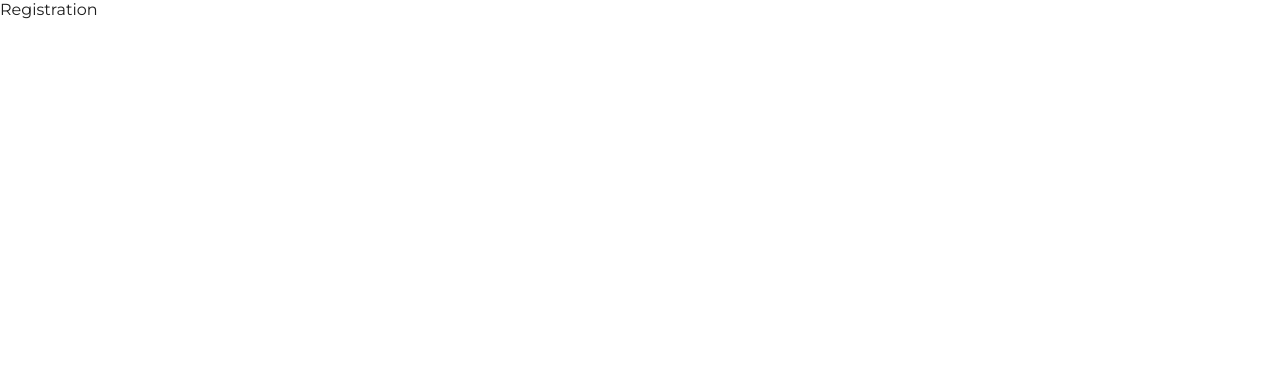
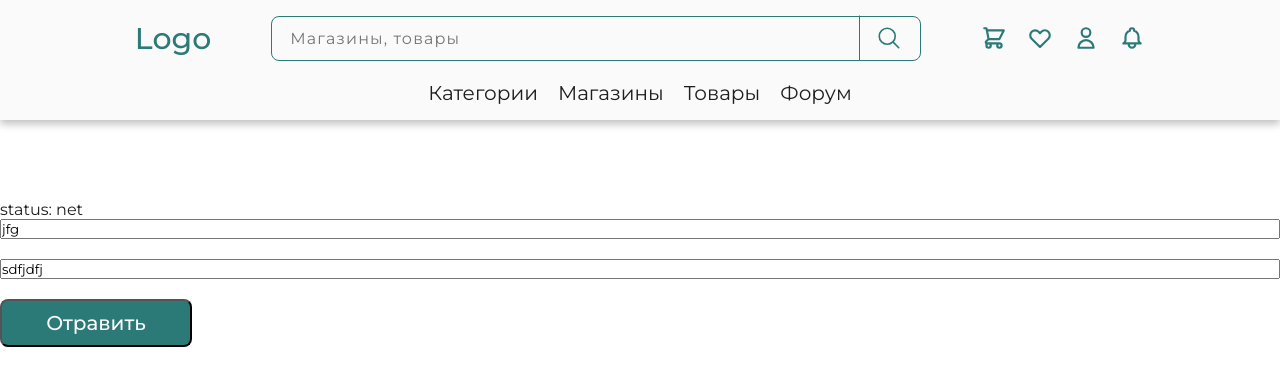
Before and after one commit to Spudisis/repWeekend, a React (Vite) app: page /registration in a window 1280 px wide. Shown: the top 386 px of the page. Built offline with nearby package versions, Linux system fonts and the light colour scheme; no server answers.

Commit message:
store auth

```diff
--- a/src/app/App.tsx
+++ b/src/app/App.tsx
@@ -1,8 +1,19 @@
 import { Home } from '@Pages/Home/Home';
 import { AppRouter } from '../router/AppRouter';
 import '../styles/global.scss';
+import React from 'react';
+import { InstanceLogin } from '../http/Agent/Login.agent';
+import {StoreAuthStatus} from './Store/Auth'
+import { observer } from 'mobx-react';
 
 function App() {
+  const { checkAuth } = StoreAuthStatus
+
+
+  React.useEffect(()=>{
+    checkAuth()
+  },[])
+
   return (
     <>
       <AppRouter />
@@ -10,4 +21,4 @@ function App() {
   );
 }
 
-export default App;
+export default observer(App);
--- /dev/null
+++ b/src/app/Store/Auth.ts
@@ -0,0 +1,28 @@
+import { makeAutoObservable } from "mobx";
+import { InstanceLogin } from "../../http/Agent/Login.agent";
+
+class AuthStatus {
+    constructor(){
+        makeAutoObservable(this, {})
+    }
+    private _statusAuth =  false
+
+    get statusAuth(){
+        return this._statusAuth
+    }
+    set statusAuth(value){
+        this._statusAuth = value
+    }
+    checkAuth = async() => {
+        try {
+            await InstanceLogin.getInfoMe()
+            this.statusAuth = true
+        } catch {
+
+            this.statusAuth = false
+        }
+    }
+
+}
+
+export const StoreAuthStatus = new AuthStatus()
--- a/src/pages/Login/Login.tsx
+++ b/src/pages/Login/Login.tsx
@@ -1,15 +1,35 @@
 import { CustomButton } from '@Components/CustomButton/CustomButton';
 import { Layout } from '../../layout/Layout';
 import style from './Login.module.scss';
+import React from 'react';
+import { StoreLogin } from './store/store';
+import {observer}from 'mobx-react'
+import { StoreAuthStatus } from '../../app/Store/Auth';
 
-export const Login = () => {
+export const Login = observer(() => {
+  const { statusAuth } = StoreAuthStatus
+  const {getCaptcha, SignIn} = StoreLogin
+  const [login, setLogin] = React.useState('goodman')
+  const [pass, setPass] = React.useState('password')
+
+
+  React.useEffect(()=>{
+    getCaptcha()
+  }, [])
+
+  const handleSubmit= async (e: any)=>{
+    e.preventDefault()
+    SignIn({login, pass})
+  }
+
   return (
     <Layout>
+      status: {statusAuth ? 'da' :'net' }
       <form className={style.form}>
-        <input type="text" className={style.input} />
-        <input type="passsword" className={style.input} />
-        <CustomButton>Отравить</CustomButton>
+        <input type="text" onChange={(e)=>setLogin(e.target.value)} value={login} className={style.input} />
+        <input type="passsword" onChange={(e)=>setPass(e.target.value)} value={pass} className={style.input} />
+        <CustomButton onClick={(e)=>handleSubmit(e)}>Отравить</CustomButton>
       </form>
     </Layout>
   );
-};
+});
--- /dev/null
+++ b/src/pages/Login/store/store.ts
@@ -0,0 +1,36 @@
+import { makeAutoObservable } from "mobx";
+import { InstanceLogin } from "../../../http/Agent/Login.agent";
+import { StoreAuthStatus } from "../../../app/Store/Auth";
+class Login{
+    constructor(){
+        makeAutoObservable({})
+    }
+
+    private _captcha:any = null
+
+     SignIn= async(body:any) => {
+        try {
+            await InstanceLogin.authUser({
+                uid_captcha: this._captcha.uid,
+                value_captcha: 'gas',
+                username: body.login,
+                password: body.pass,
+              })
+            StoreAuthStatus.statusAuth = true
+        } catch  {
+            console.log('warning auth')
+        }
+
+    }
+     getCaptcha = async() =>{
+        try {
+            const data = await InstanceLogin.getCaptchaLogin()
+            this._captcha = data
+        } catch {
+            console.log('warning capthca')
+        }
+
+    }
+}
+
+export const StoreLogin = new Login()
--- /dev/null
+++ b/src/pages/Registration/Registation.module.scss
@@ -0,0 +1,5 @@
+.form {
+  display: flex;
+  flex-direction: column;
+  gap: 20px;
+}
--- a/src/pages/Registration/Registration.tsx
+++ b/src/pages/Registration/Registration.tsx
@@ -1,5 +1,37 @@
 import React from 'react';
+import { Layout } from '../../layout/Layout';
+import style from './Registation.module.scss';
+import { CustomButton } from '@Components/CustomButton/CustomButton';
+import { InstanceRegistration } from '../../http/Agent/Registation.agent';
 
-export const Registration = () => {
-  return <div>Registration</div>;
-};
+import { InstanceLogin } from '../../http/Agent/Login.agent';
+import { StoreRegistration } from './store/store';
+import { StoreAuthStatus } from '../../app/Store/Auth';
+import {observer} from 'mobx-react'
+
+export const Registration = observer(() => {
+  const { statusAuth } = StoreAuthStatus
+  const {getCaptcha, signUp} = StoreRegistration
+  const [login, setLogin] = React.useState('jfg')
+  const [pass, setPass] = React.useState('sdfjdfj')
+
+
+  React.useEffect(()=>{
+    getCaptcha()
+  }, [])
+
+  const handleSubmit= async (e: any)=>{
+    e.preventDefault()
+    signUp({login, pass})
+  }
+
+  return (
+  <Layout>
+    status: {statusAuth ? 'da' :'net' }
+    <form className={style.form}>
+    <input type="text" onChange={(e)=>setLogin(e.target.value)} value={login} className={style.input} />
+    <input type="passsword" onChange={(e)=>setPass(e.target.value)} value={pass} className={style.input} />
+    <CustomButton onClick={(e)=>handleSubmit(e)}>Отравить</CustomButton>
+    </form>
+  </Layout>);
+});
--- /dev/null
+++ b/src/pages/Registration/store/store.ts
@@ -0,0 +1,38 @@
+import { makeAutoObservable } from "mobx";
+import { InstanceLogin } from "../../../http/Agent/Login.agent";
+import { StoreAuthStatus } from "../../../app/Store/Auth";
+import { InstanceRegistration } from "../../../http/Agent/Registation.agent";
+class Registration {
+    constructor(){
+        makeAutoObservable({})
+    }
+
+    private _captcha:any = null
+
+     signUp= async(body:any) => {
+        try {
+            await InstanceRegistration.createUser({
+                username: body.login,
+                password: body.pass,
+                role_name: 'user',
+                uid_captcha: this._captcha.uid,
+                value_captcha: 'gas'
+              })
+            StoreAuthStatus.statusAuth = true
+        } catch  {
+            console.log('warning auth')
+        }
+
+    }
+     getCaptcha = async() =>{
+        try {
+            const data = await InstanceLogin.getCaptchaLogin()
+            this._captcha = data
+        } catch {
+            console.log('warning capthca')
+        }
+
+    }
+}
+
+export const StoreRegistration = new Registration()
```
